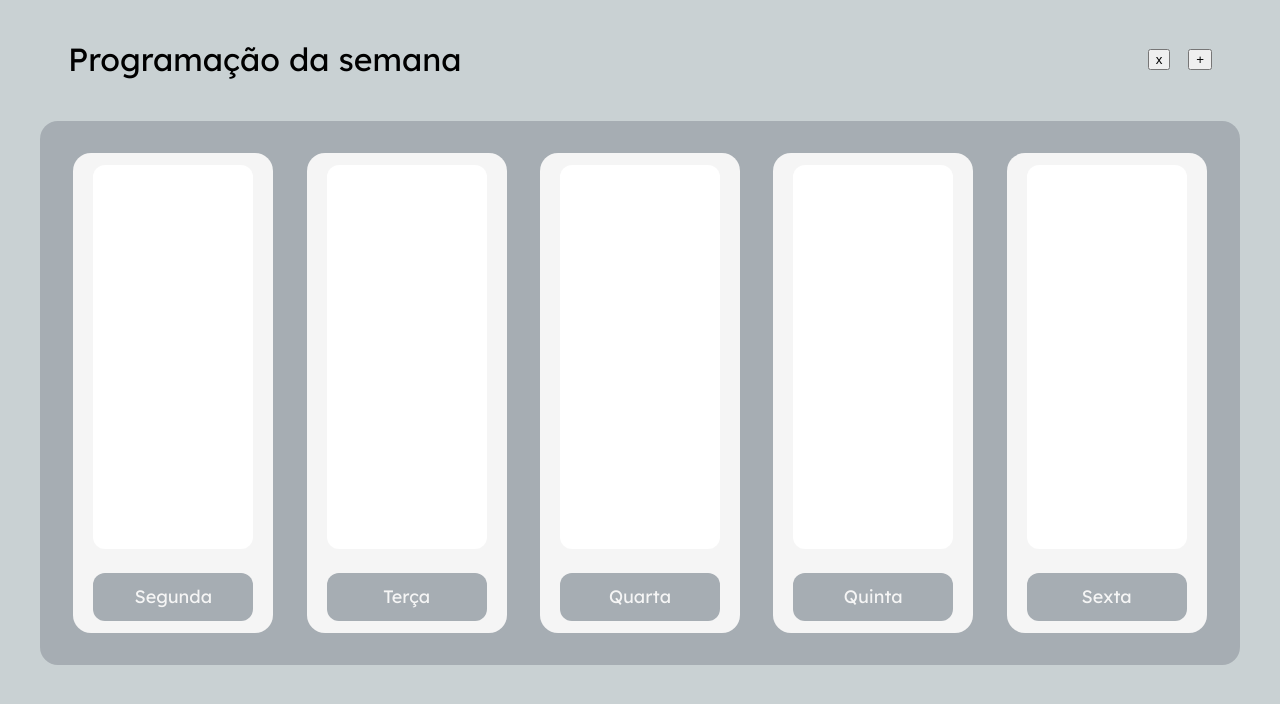
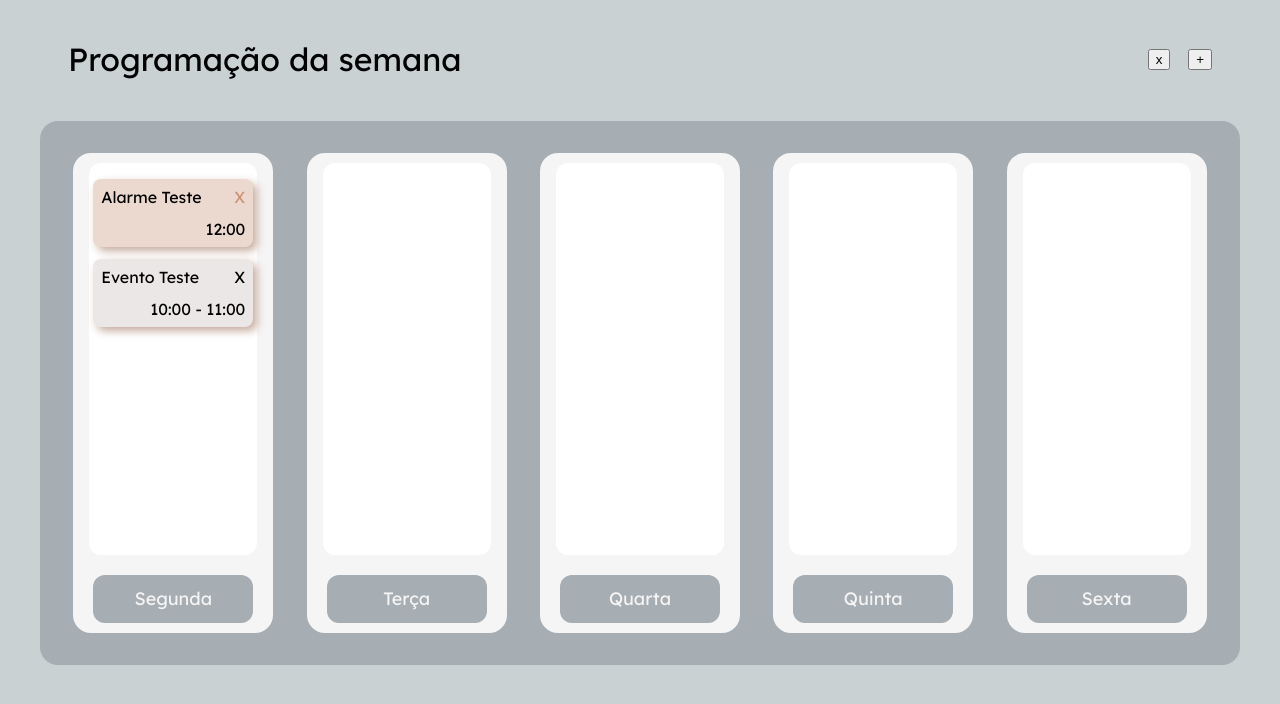
Before and after one commit to isabel-elise/agenda-semanal, a React (Create React App) app: page / in a window 1280 px wide. Shown: the top 704 px of the page. Built offline with nearby package versions, Linux system fonts and the light colour scheme.

Commit message:
Adiciona estrutura de alarmes e eventos

```diff
--- a/src/App.css
+++ b/src/App.css
@@ -45,6 +45,44 @@ header {
   justify-content: space-around;
 }
 
+.ItemAgenda {
+  font-size: medium;
+  background-color: #ebe7e6;
+  border-radius: 8px;
+  padding: 8px;
+  margin: 12px 0;
+  display: flex;
+  flex-direction: column;
+  filter: drop-shadow(4px 4px 4px #c5ab9e);
+}
+
+.ItemAgenda-cabeçalho {
+  display: flex;
+  flex-direction: row;
+  justify-content: space-between;
+}
+
+.ItemAgenda-horario {
+  margin-top: 12px;
+  align-self: flex-end;
+}
+
+.Componente-Evento {
+  background-color: #ebe7e6;
+}
+
+.Componente-Evento-X {
+  color: #c5ab9e;
+}
+
+.Componente-Alarme {
+  background-color: #ebd9d0;
+}
+
+.Componente-Alarme-X {
+  color: #cd9172;
+}
+
 .Componente-DiaDaSemana-dia {
   width: 80%;
   height: 10%;
@@ -62,4 +100,5 @@ header {
   height: 80%;
   background-color: #ffffff;
   border-radius: 12px;
+  padding: 4px;
 }
--- a/src/Classes/Alarme.js
+++ b/src/Classes/Alarme.js
@@ -1,6 +1,10 @@
 class Alarme {
-  constructor(diaSemana, horario) {
+  constructor(id, titulo, diaSemana, horario) {
+    this.id = id;
+    this.titulo = titulo;
     this.diaSemana = diaSemana;
     this.horario = horario;
   }
 }
+
+export default Alarme;
--- /dev/null
+++ b/src/Classes/Evento.js
@@ -0,0 +1,11 @@
+class Evento {
+  constructor(id, titulo, diaSemana, horarioInicio, horarioFim) {
+    this.id = id;
+    this.titulo = titulo;
+    this.diaSemana = diaSemana;
+    this.horarioInicio = horarioInicio;
+    this.horarioFim = horarioFim;
+  }
+}
+
+export default Evento;
--- /dev/null
+++ b/src/Componentes/ComponenteAlarme.js
@@ -0,0 +1,13 @@
+function ComponenteAlarme({ alarme }) {
+  return (
+    <div className="Componente-Alarme ItemAgenda">
+      <span className="ItemAgenda-cabeçalho">
+        {alarme.titulo}
+        <span className="Componente-Alarme-X">X</span>
+      </span>
+      <span className="ItemAgenda-horario">{alarme.horario}</span>
+    </div>
+  );
+}
+
+export default ComponenteAlarme;
--- a/src/Componentes/ComponenteDiaDaSemana.js
+++ b/src/Componentes/ComponenteDiaDaSemana.js
@@ -1,10 +1,139 @@
+import { useContext, useEffect } from "react";
+import { useState } from "react";
+import { AgendaContext } from "./ComponenteSemana";
+
+import Alarme from "../Classes/Alarme";
+import Evento from "../Classes/Evento";
+import ComponenteEvento from "./ComponenteEvento";
+import ComponenteAlarme from "./ComponenteAlarme";
+
 function ComponenteDiaDaSemana({ diaDaSemana }) {
+  const [agendaDoDia, setAgendaDoDia] = useState([]);
+
+  const { alarmes, eventos } = useContext(AgendaContext);
+
+  useEffect(() => {
+    if (alarmes !== undefined && eventos !== undefined) {
+      if (diaDaSemana === "Segunda") {
+        eventos.push(
+          new Evento(10, "Evento Teste", "segunda", "10:00", "11:00")
+        );
+        alarmes.push(new Alarme(11, "Alarme Teste", "segunda", "12:00"));
+      }
+      setAgendaDoDia([...alarmes, ...eventos]);
+    }
+  }, [alarmes, eventos]);
+
+  console.log(diaDaSemana);
+  console.log(agendaDoDia);
+
   return (
     <div className="Componente-DiaDaSemana">
-      <div className="Componente-DiaDaSemana-areaDeEventos"></div>
+      <div className="Componente-DiaDaSemana-areaDeEventos">
+        {agendaDoDia.map((itemAgenda) => {
+          if (itemAgenda instanceof Evento) {
+            return (
+              <ComponenteEvento
+                evento={itemAgenda}
+                key={itemAgenda.id}
+              ></ComponenteEvento>
+            );
+          } else if (itemAgenda instanceof Alarme) {
+            return (
+              <ComponenteAlarme
+                alarme={itemAgenda}
+                key={itemAgenda.id}
+              ></ComponenteAlarme>
+            );
+          }
+        })}
+      </div>
       <span className="Componente-DiaDaSemana-dia">{diaDaSemana}</span>
     </div>
   );
 }
 
+// Função para adicionar um evento
+function adicionarEvento(evento, alarmesDoDia, eventosDoDia) {
+  // const alarmesDaSemanaArmazenados = JSON.parse(localStorage.getItem('alarmesDaSemana'));
+  // const eventosDaSemanaArmazenados = JSON.parse(localStorage.getItem('eventosDaSemana'));
+  // const alarmesDoDia = alarmesDaSemanaArmazenados[evento.diaSemana];
+
+  const eventoHorarioInicio = evento.horarioInicio;
+  const eventoHorarioFim = evento.horarioFim;
+
+  let alarmeProgramadoDuranteEvento = false;
+
+  for (const alarme of alarmesDoDia) {
+    if (alarme instanceof Alarme) {
+      let alarmeHorario = alarme.horario;
+
+      if (
+        alarmeHorario >= eventoHorarioInicio &&
+        alarmeHorario <= eventoHorarioFim
+      ) {
+        alarmeProgramadoDuranteEvento = true;
+        break; // Um alarme foi adicionado durante um evento, não é necessário continuar a verificação.
+      }
+    }
+  }
+
+  if (alarmeProgramadoDuranteEvento) {
+    alert(
+      "Há um alarme programado para tocar durante o evento que você que adicionar"
+    );
+  }
+
+  eventosDoDia.push(evento);
+
+  /*
+  eventosDaSemanaArmazenados[evento.diaSemana].push(evento);
+
+  localStorage.setItem(
+    "eventosDaSemana",
+    JSON.stringify(eventosDaSemanaArmazenados)
+  );
+  */
+}
+
+// Função para adicionar um alarme
+function adicionarAlarme(alarme, alarmesDoDia, eventosDoDia) {
+  //const alarmesDaSemanaArmazenados = JSON.parse(localStorage.getItem("alarmesDaSemana"));
+  //const eventosDaSemanaArmazenados = JSON.parse(localStorage.getItem("eventosDaSemana"));
+  //const eventosDoDia = eventosDaSemanaArmazenados[alarme.diaSemana];
+
+  const alarmeHorario = alarme.horario;
+  let alarmeAdicionadoDuranteEvento = false;
+
+  for (const evento of eventosDoDia) {
+    if (evento instanceof Evento) {
+      const eventoHorarioInicio = evento.horarioInicio;
+      const eventoHorarioFim = evento.horarioFim;
+
+      if (
+        alarmeHorario >= eventoHorarioInicio &&
+        alarmeHorario <= eventoHorarioFim
+      ) {
+        alarmeAdicionadoDuranteEvento = true;
+        break; // Um alarme foi adicionado durante um evento, não é necessário continuar a verificação.
+      }
+    }
+  }
+
+  if (alarmeAdicionadoDuranteEvento) {
+    alert("Um alarme foi adicionado durante um evento!");
+  }
+
+  alarmesDoDia.push(alarme);
+
+  /*
+  alarmesDaSemanaArmazenados[alarme.diaSemana].push(alarme);
+
+  localStorage.setItem(
+    "alarmesDaSemana",
+    JSON.stringify(alarmesDaSemanaArmazenados)
+  );
+  */
+}
+
 export default ComponenteDiaDaSemana;
--- /dev/null
+++ b/src/Componentes/ComponenteEvento.js
@@ -0,0 +1,15 @@
+function ComponenteEvento({ evento }) {
+  return (
+    <div className="Componente-Evento ItemAgenda">
+      <span className="ItemAgenda-cabeçalho">
+        {evento.titulo}
+        <span className="ItemAgenda-X">X</span>
+      </span>
+      <span className="ItemAgenda-horario">
+        {evento.horarioInicio + " - " + evento.horarioFim}
+      </span>
+    </div>
+  );
+}
+
+export default ComponenteEvento;
--- a/src/Componentes/ComponenteSemana.js
+++ b/src/Componentes/ComponenteSemana.js
@@ -1,15 +1,72 @@
 import ComponenteDiaDaSemana from "./ComponenteDiaDaSemana.js";
+import { useState } from "react";
+import { useEffect } from "react";
+import { createContext } from "react";
+import Evento from "../Classes/Evento.js";
 
 const DIAS_DA_SEMANA = ["Segunda", "Terça", "Quarta", "Quinta", "Sexta"];
 
+const agendaVazia = {
+  segunda: [],
+  terca: [],
+  quarta: [],
+  quinta: [],
+  sexta: [],
+  sabado: [],
+  domingo: [],
+};
+
+const AgendaContext = createContext();
+
 function ComponenteSemana() {
+  const [alarmesDaSemana, setAlarmesDaSemana] = useState({});
+  const [eventosDaSemana, setEventosDaSemana] = useState({});
+
+  useEffect(() => {
+    localStorage.setItem("alarmesDaSemana", JSON.stringify(agendaVazia));
+    localStorage.setItem("eventosDaSemana", JSON.stringify(agendaVazia));
+
+    if (localStorage.getItem("alarmesDaSemana")) {
+      setAlarmesDaSemana(JSON.parse(localStorage.getItem("alarmesDaSemana")));
+    }
+    if (localStorage.getItem("eventosDaSemana")) {
+      setEventosDaSemana(JSON.parse(localStorage.getItem("eventosDaSemana")));
+    }
+  }, []);
+
+  console.log();
+
   return (
     <div className="Componente-Semana">
       {DIAS_DA_SEMANA.map((dia) => (
-        <ComponenteDiaDaSemana diaDaSemana={dia}></ComponenteDiaDaSemana>
+        <AgendaContext.Provider
+          key={dia}
+          value={{
+            alarmes:
+              alarmesDaSemana[
+                dia
+                  .normalize("NFD")
+                  .replace(/[\u0300-\u036f]/g, "")
+                  .toLowerCase()
+              ],
+            eventos:
+              eventosDaSemana[
+                dia
+                  .normalize("NFD")
+                  .replace(/[\u0300-\u036f]/g, "")
+                  .toLowerCase()
+              ],
+          }}
+        >
+          <ComponenteDiaDaSemana
+            diaDaSemana={dia}
+            key={dia}
+          ></ComponenteDiaDaSemana>
+        </AgendaContext.Provider>
       ))}
     </div>
   );
 }
 
+export { AgendaContext };
 export default ComponenteSemana;
```
Also changed, not shown: src/Classes/Compromisso.js (deleted, +0 -7 lines).
